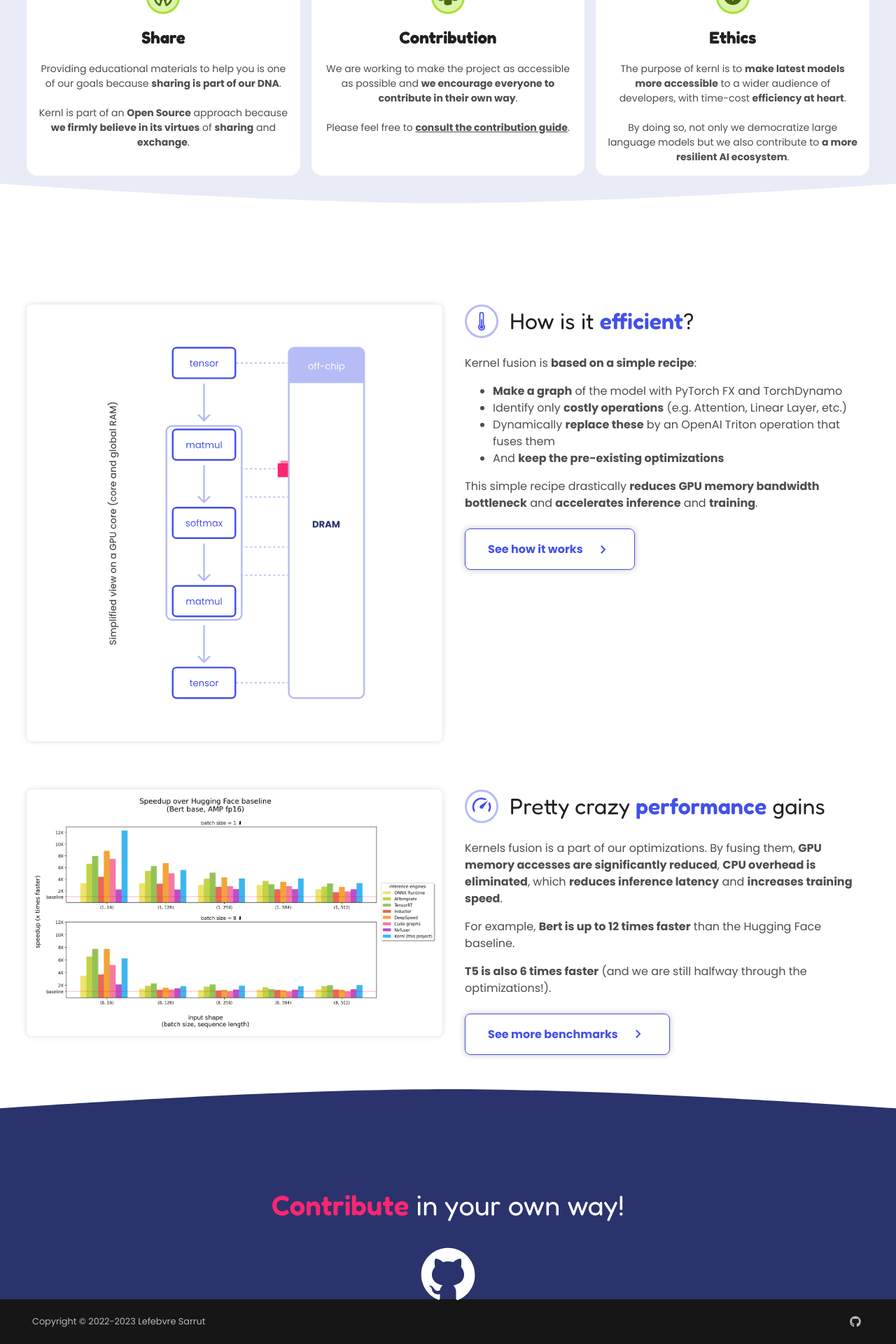
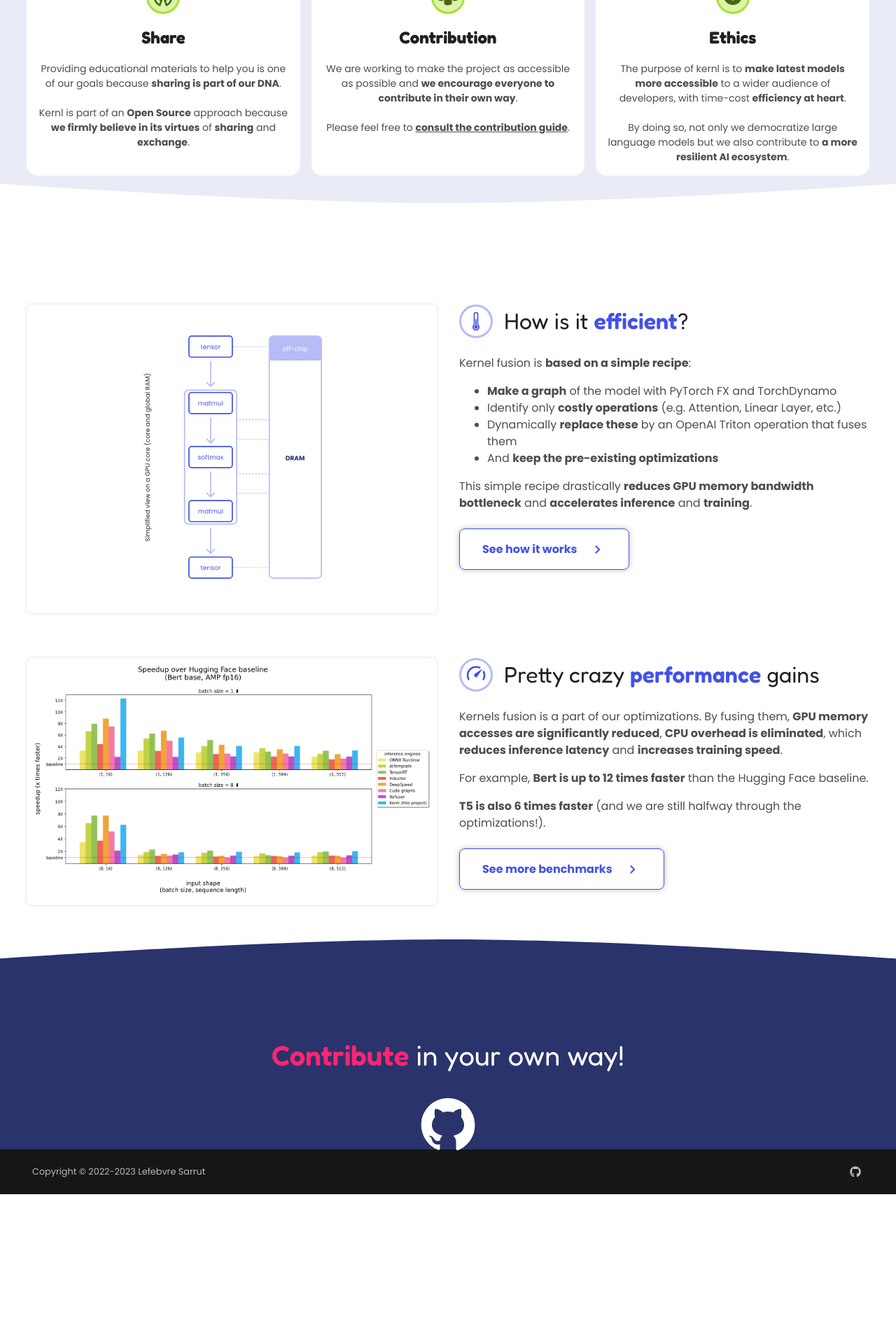
Before and after one commit to ELS-RD/kernl, an MkDocs documentation site: the page built from docs/index.md, in a window 1280 px wide. Shown: the part 2405-4325 px from the top of the page at 70% size. Built offline with MkDocs 1.6.1 and Material for MkDocs 9.7.7, drawn with Linux system fonts in a browser that asks for light colours; comment, search, counter and statistics services are not loaded; after the commit the page ends 4111 px from its top, so only the background shows below that.

Commit message:
feat: add highlight efficiency css.

```diff
--- a/docs/stylesheets/extra.css
+++ b/docs/stylesheets/extra.css
@@ -56,7 +56,7 @@
 
     /* shadows */
     --shadow-primary: 0 0 8px 0 rgba(0, 0, 0, 0.25);
-    --shadow-secondary: 0 0 8px 0 rgba(0, 0, 0, 0.15);
+    --shadow-secondary: 0 0 4px 0 rgba(0, 0, 0, 0.15);
 
     /*animations*/
     --hover-transform: transform .5s cubic-bezier(.075, .85, .175, 1);
@@ -420,28 +420,35 @@
     padding: 0 8px;
 }
 
-.knl-highlight figure {
+.knl-highlight__figure {
     flex: var(--highlight-content-flex);
-    margin: 0;
-    text-align: center;
 }
 
-.knl-highlight figure img {
-    width: 600px;
-    height: auto;
-    max-width: 100%;
-    padding: 8px;
+.knl-highlight__figure > figure {
+    margin: 0;
+    padding: var(--border-radius-md);
+    text-align: center;
     border-radius: var(--border-radius-md);
     box-shadow: var(--shadow-secondary);
-}
-
-.knl-highlight figure img.withModal {
     transition: var(--hover-transform);
 }
 
-.knl-highlight figure img.withModal:hover {
+.knl-highlight__figure > figure:hover {
     cursor: pointer;
     transform: var(--hover-scale);
+}
+
+.knl-highlight__figure img {
+    height: auto;
+    max-width: 100%;
+}
+
+.knl-highlight__figure .efficiency {
+    width: 400px;
+}
+
+.knl-highlight__figure .performance {
+    width: 600px;
 }
 
 .knl-highlight__content {
@@ -651,14 +658,13 @@
         padding: 0 32px;
     }
 
-    .knl-highlight figure {
-        border-radius: var(--border-radius-md);
-        box-shadow: var(--shadow-secondary);
-    }
-
-    .knl-highlight figure img {
-        box-shadow: none;
-    }
+    /*.knl-highlight figure {*/
+    /*    border-radius: var(--border-radius-md);*/
+    /*    box-shadow: var(--shadow-secondary);*/
+    /*}*/
+    /*.knl-highlight figure img {*/
+    /*    box-shadow: none;*/
+    /*}*/
 }
 
 @media screen and (max-width: 768px) {
```
